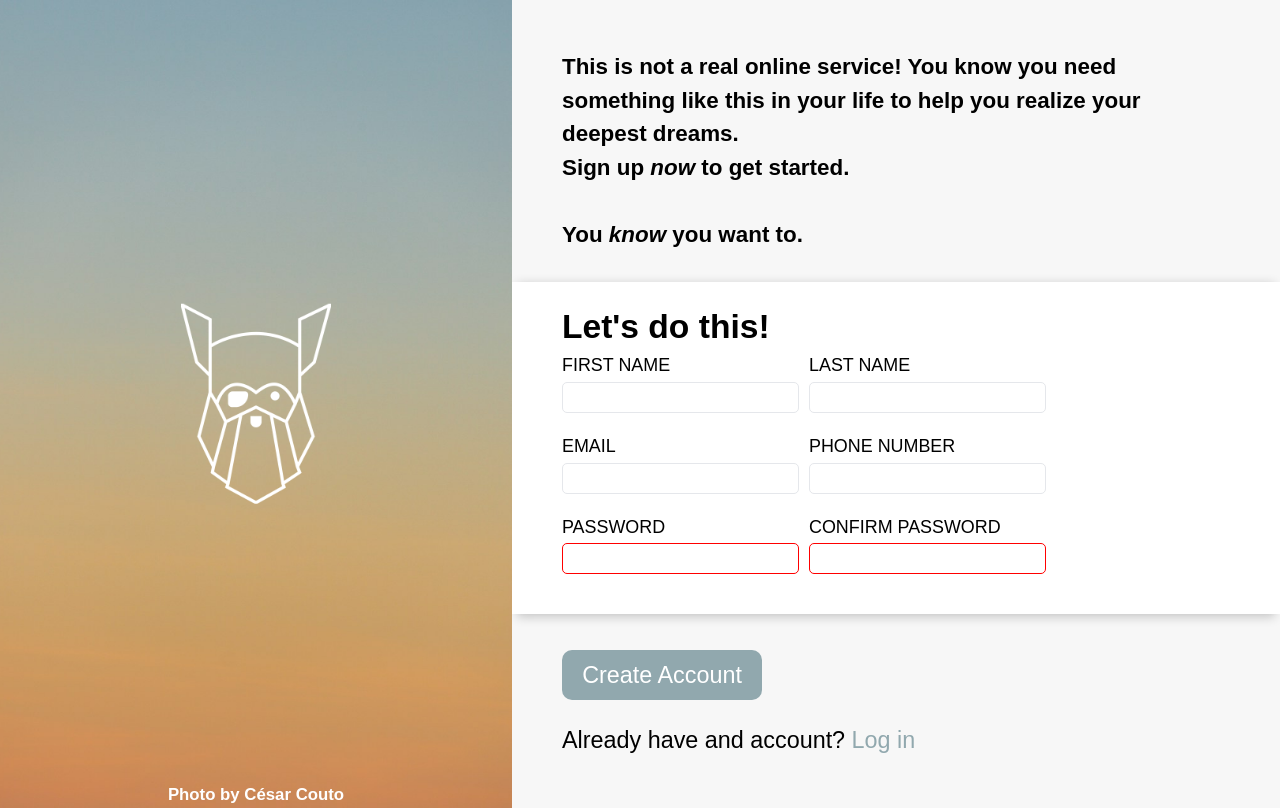
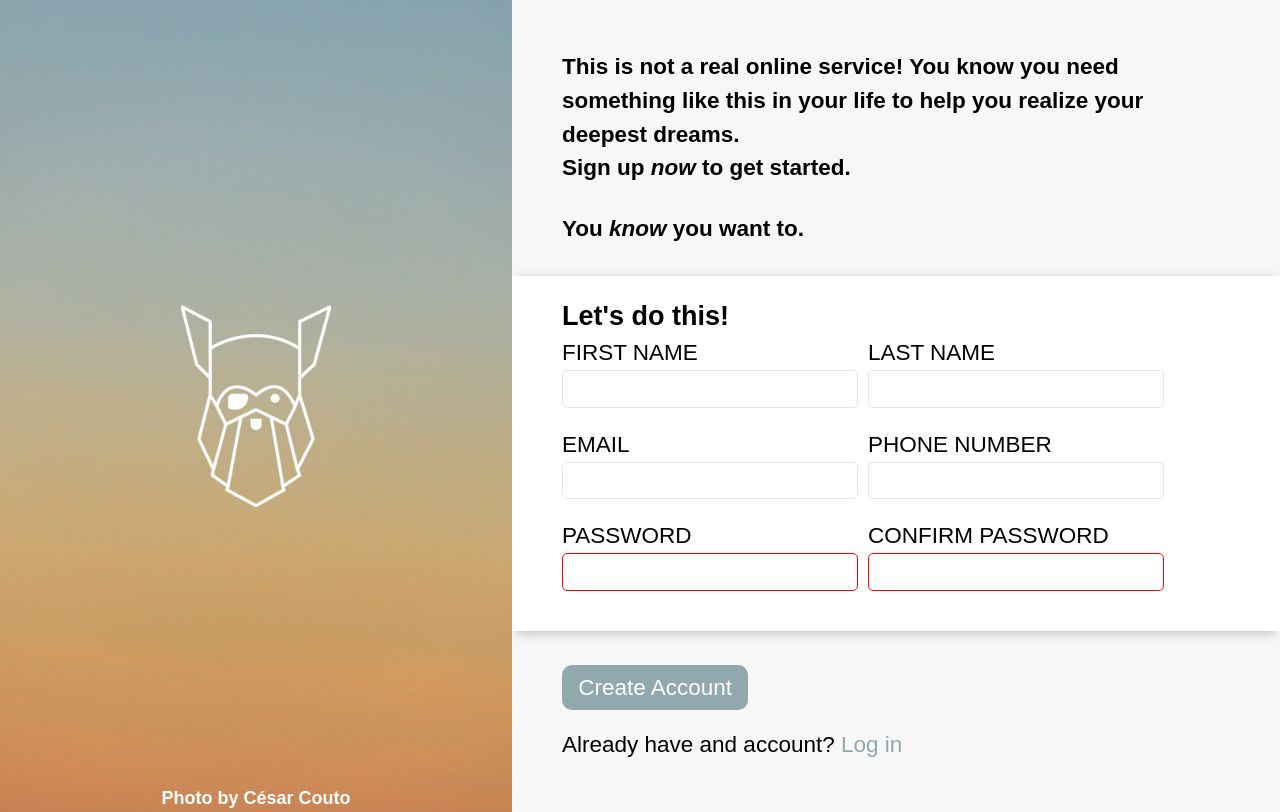
Before and after one commit to manulzvz13/signup-form, a plain HTML site: page index.html in a window 1280 px wide. Drawn offline with Linux system fonts and the light colour scheme; a web font is replaced by a local one.

Commit message:
fix(css variables): Refactor color palette and font-sizing styles for better manteinance

```diff
--- a/style.css
+++ b/style.css
@@ -1,3 +1,5 @@
+/* Custom font */
+
 @font-face {
   font-family: "Bahnschrift";
   src: url("./assets/font/Bahnschrift-Font-Family/BAHNSCHRIFT.TTF")
@@ -5,6 +7,39 @@
   font-weight: normal;
   font-style: normal;
 }
+
+/* Definition of global CSS variables */
+
+:root {
+  /* Global Color Variables */
+  --background-main-color: #F7F7F7;
+  --background-form-color: #FFFFFF;
+  --form-shadow-color: #00000033;
+  --input-border-color: #E5E7EB;
+  --input-border-invalid-color: #FF0000;
+  --color-accent: #91A8AE;
+  --color-accent-2: #D08B50;
+
+  /* Global Font Size Variables */
+  --base-rem: 1rem; /* Browser's 16px */
+  /* Viewport Width (vw) scaling factors */
+  --vw-small: 0.25vw; /* For base html font size, or smaller elements */
+  --vw-medium: 0.5vw;  /* For paragraphs, inputs */
+  --vw-large: 1.5vw;   /* For larger headings (h1, h2) */
+  --vw-extra-large: 2.5vw; /* For very large display headings */
+  /* Clamp definitions of MIN, MAX */
+  --html-fs-min: 14px;
+  --html-fs-max: 18px;
+  --p-fs-min: 1rem;    /* 14px */
+  --p-fs-max: 1.25rem; /* 22.5px */
+  --h1-fs-min: 2.5rem; /* 35px */
+  --h1-fs-max: 4rem;   /* 72px */
+  --caption-fs-min: 0.75rem; /* 10.5px */
+  --caption-fs-max: 1rem;    /* 18px */
+  --input-fs-min: 1rem;
+  --input-fs-max: 1.25rem;
+}
+
 
 /* Reset by Josh Comeau */
 
@@ -16,12 +51,6 @@
 
 * {
   margin: 0;
-}
-
-@media (prefers-reduced-motion: no-preference) {
-  html {
-    interpolate-size: allow-keywords;
-  }
 }
 
 body {
@@ -73,22 +102,43 @@ h6 {
 /* Element font styling  */
 
 html {
-  font-size: clamp(14px, calc(1rem + 0.5vw), 24px);
+  font-size: clamp(
+    var(--html-fs-min),
+    calc(var(--base-rem) + var(--vw-small)),
+    var(--html-fs-max)
+  );
+  font-family: Bahnschrift, "DIN Alternate", sans-serif;
+}
+
+p,
+.login-account-section > p,
+button {
+  font-size: clamp(
+    var(--p-fs-min),
+    calc(var(--base-rem) + var(--vw-medium)),
+    var(--p-fs-max)
+  );
+}
+
+input[type="text"],
+input[type="email"],
+input[type="password"],
+input[type="tel"],
+label {
+  font-size: clamp(
+    var(--input-fs-min),
+    calc(var(--base-rem) + var(--vw-medium)),
+    var(--input-fs-max)
+  );
 }
 
 .background-section > p {
-  font-size: clamp(0.75rem, calc(0.35rem + 0.3vw), 0.875rem);
+  font-size: clamp(
+    var(--caption-fs-min),
+    calc(var(--base-rem) + var(--vw-medium)),
+    var(--caption-fs-max)
+  );
   color: white;
-}
-
-.form-module > label {
-  font-size: clamp(0.8rem, calc(0.40rem + 0.3vw), 1.2rem);
-}
-
-div,
-p,
-h2 {
-  font-family: Bahnschrift, "DIN Alternate", sans-serif;
 }
 
 p,
@@ -98,20 +148,6 @@ h2 {
 
 .login-account-section > p {
   font-weight: normal;
-  font-size: clamp(0.875rem, calc(0.9rem + 0.25vw), 1.125rem);
-}
-
-.login-account-section > button {
-  font-weight: normal;
-  font-size: clamp(0.875rem, calc(0.9rem + 0.25vw), 1.125rem);
-}
-
-div {
-  font-weight: normal;
-}
-
-input {
-  font-size: clamp(0.8rem, calc(0.40rem + 0.3vw), 1.2rem);
 }
 
 /* Flexbox layout */
@@ -153,16 +189,15 @@ body {
 
 #odin-logo {
   position: absolute;
-  top: 50%; /* Move the top edge to the vertical center */
-  left: 50%; /* Move the left edge to the horizontal center */
+  top: 50%;
+  left: 50%;
   transform: translate(
     -50%,
     -50%
-  ); /* Adjust position to truly center it based on its own size */
-  /* Scaling the logo */
-  width: 50%; /* Example: Logo takes 50% of the parent's width */
-  max-width: 150px; /* Optional: Set a maximum width to prevent it from getting too big */
-  height: auto; /* Maintain aspect ratio based on width */
+  );
+  width: 50%;
+  max-width: 150px;
+  height: auto;
 }
 
 /* Login right main section */
@@ -170,12 +205,10 @@ body {
 .login-main-section {
     display: flex;
     flex-direction: column;
-    flex: 1; /* Allows it to grow and shrink, taking remaining space */
+    flex: 1;
     padding: 20px 0;
-    /* This is crucial for scrollability if its content overflows */
     overflow-y: auto;
-    /* If you want a background color to span the full height */
-    background-color: #f7f7f7;
+    background-color: var(--background-main-color);
 }
 
 .login-info-section,
@@ -185,11 +218,11 @@ body {
 }
 
 .login-form-section {
-  background-color: white;
+  background-color: var(--background-form-color);
   padding: 20px 50px;
   box-shadow:
-        0 -3px 10px -5px rgba(0, 0, 0, 0.2), /* Top shadow */
-        0 8px 10px -5px rgba(0, 0, 0, 0.2);   /* Bottom shadow */
+        0 -3px 10px -5px var(--form-shadow-color), /* Top shadow */
+        0 8px 10px -5px var(--form-shadow-color);   /* Bottom shadow */
 }
 
 /* Flexbox Form Layout */
@@ -210,7 +243,6 @@ body {
 .form-3 {
   flex: 1;
   display: flex;
-  min-width: 620px;
 }
 
 .form-module {
@@ -224,19 +256,19 @@ label {
 
 input {
   max-width: 300px;
-  border: 1px solid #E5E7EB;
+  border: 1px solid var(--input-border-color);
   border-radius: 5px;
 }
 
 input:invalid {
-  border-color: red;
+  border-color: var(--input-border-invalid-color);
 }
 
 .input-box:focus {
-  border-color: #91a8ae;
+  border-color: var(--color-accent);
   box-shadow:
-        0 -3px 10px -5px #91a8ae, /* Top shadow */
-        0 3px 10px -5px #91a8ae;   /* Bottom shadow */
+        0 -3px 10px -5px var(--color-accent), /* Top shadow */
+        0 3px 10px -5px var(--color-accent);   /* Bottom shadow */
 }
 
 .input-box:focus-visible {
@@ -246,10 +278,10 @@ input:invalid {
 /* Submit Button and Log in anchor tag styling */
 
 button {
-  background-color: #91a8ae;
+  background-color: var(--color-accent);
   border-style: none;
   border-radius: 10px;
-  color: white;
+  color: var(--background-form-color);
   line-height: 1.2;
   white-space: nowrap;
   text-decoration: none;
@@ -259,38 +291,37 @@ button {
 }
 
 button:hover {
-  background-color: #d08b50;
+  background-color: var(--color-accent-2);
   text-decoration: none;
 }
 
 button:active {
-  background-color: #d08b50;
+  background-color: var(--color-accent-2);
   text-decoration: none;
 }
 
 .login-link:link {
-  color: #91a8ae;
+  color: var(--color-accent);
   text-decoration: none;
 }
 
 .login-link:visited {
-  color: #91a8ae;
+  color: var(--color-accent);
   text-decoration: none;
 }
 
 .login-link:hover {
-  color: #d08b50;
+  color: var(--color-accent-2);
   text-decoration: none;
 }
 
 .login-link:active {
-  color: #d08b50;
+  color: var(--color-accent-2);
   text-decoration: none;
 }
 
 /*
 
- - CSS Variables
  - Form improving
  - 'responsive' units for layout
 
```
